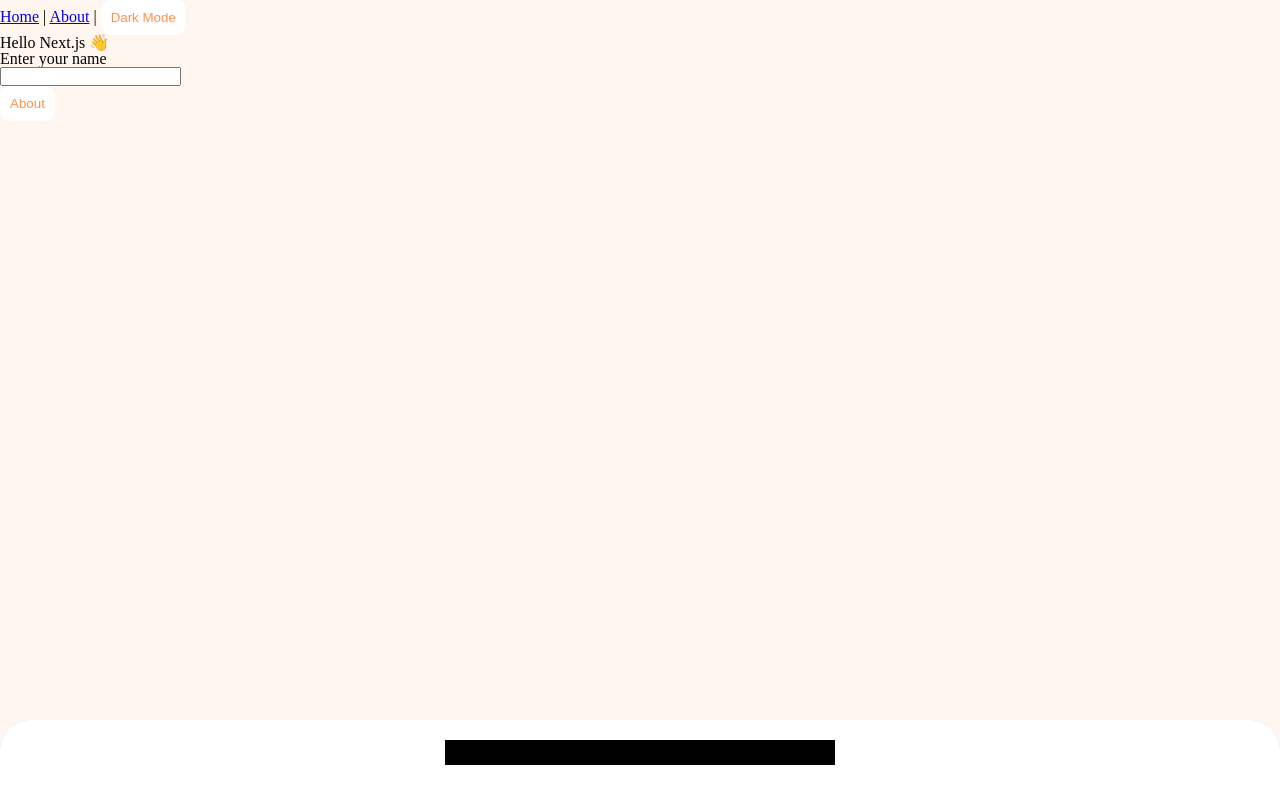
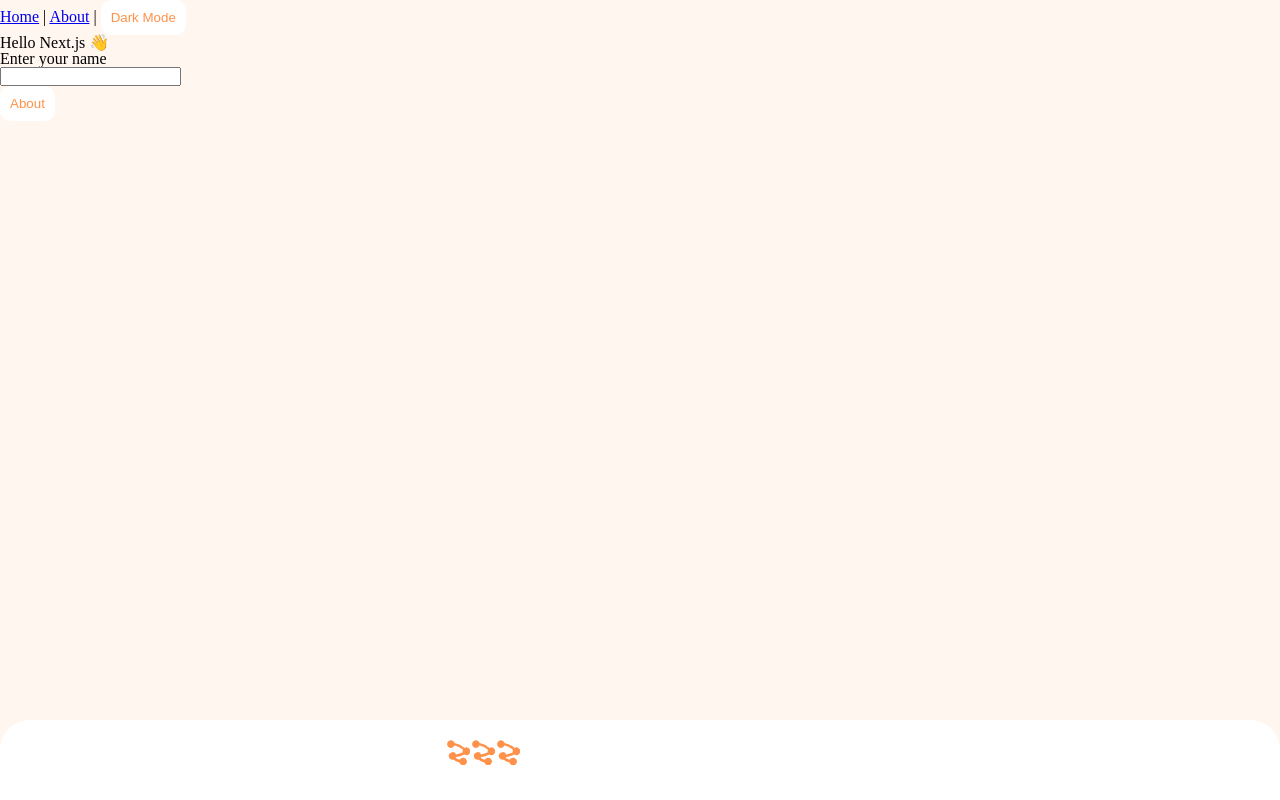
Before and after one commit to algo2000/Component, a Next.js app in the folder dark-mode-app/: page / in a window 1280 px wide. Built offline with nearby package versions, Linux system fonts and the light colour scheme.

Commit message:
update warring event

```diff
--- a/dark-mode-app/components/ButtonCustom.tsx
+++ b/dark-mode-app/components/ButtonCustom.tsx
@@ -1,3 +1,4 @@
+import { ReactNode } from "react";
 import styled from "styled-components";
 
 const ButtonStyle = styled.button`
@@ -16,7 +17,9 @@ const ButtonCustom = ({text, onClick}:ButtonType) => {
 
   return (
     <>
-      <ButtonStyle onClick={onClick}>{text}</ButtonStyle>
+      <ButtonStyle onClick={onClick}>
+        {text}
+      </ButtonStyle>
     </>
   )
 }
--- a/dark-mode-app/components/Layout.tsx
+++ b/dark-mode-app/components/Layout.tsx
@@ -4,7 +4,7 @@ import Head from 'next/head'
 import { useRecoilState } from 'recoil'
 import themeState from './themeState'
 import ButtonCustom from './ButtonCustom'
-import NavigationBar from './NavigationBar'
+import NavigationBar from './NavigationBar/NavigationBar'
 
 type Props = {
   children?: ReactNode
@@ -27,11 +27,11 @@ const Layout = ({ children, title = 'This is the default title' }: Props) => {
       </Head>
       <header>
         <nav>
-          <Link href="/">
+          <Link href="/" passHref>
             <a>Home</a>
           </Link>{' '}
         |{' '}
-          <Link href="/about">
+          <Link href="/about" passHref>
             <a>About</a>
           </Link>{' '}
         |{' '}
--- a/dark-mode-app/components/NavigationBar.tsx
+++ /dev/null
@@ -1,41 +0,0 @@
-import React from "react"
-import styled from "styled-components"
-import Course from "../icon/Course"
-import SVGView from "./SVGView"
-
-const NavigationBarStyle = styled.div`
-  background-color: ${({ theme }: { theme: any }) => theme.navigationBar.backgroundColor};
-  border-radius: 30px 30px 0px 0px;
-  box-shadow: 0px 0px 1px rgba(0, 0, 0, 0.15);
-  height: 80px;
-  position: fixed;
-  bottom: 0;
-  width: 100%;
-`
-
-const NavigationBarDockItemStyle = styled.div`
-  margin: 20px auto 35px auto ;
-  max-width: 390px;
-  height: 25px;
-  background-color:black;
-  overflow:hidden;
-`
-
-const SVGViewStyle = styled(SVGView)`
-  fill: ${({ theme }: { theme: any }) => theme.navigationBar.icon.focusFill};
-`
-
-const NavigationBar = () => {
-  return(
-    <NavigationBarStyle>
-      <NavigationBarDockItemStyle>
-        <SVGViewStyle
-          icon={Course}
-          width={20}
-          height={20}/>
-      </NavigationBarDockItemStyle>
-    </NavigationBarStyle>
-  )
-}
-
-export default NavigationBar
--- /dev/null
+++ b/dark-mode-app/components/NavigationBar/NavigationBar.tsx
@@ -0,0 +1,56 @@
+import React from "react"
+import styled from "styled-components"
+import Course from "../../icon/Course"
+import SVGView from "../SVGView"
+
+const NavigationBarStyle = styled.div`
+  background-color: ${({ theme }: { theme: any }) => theme.navigationBar.backgroundColor};
+  border-radius: 30px 30px 0px 0px;
+  box-shadow: ${({ theme }: { theme: any }) => theme.boxShadow};
+  height: 80px;
+  position: fixed;
+  bottom: 0;
+  width: 100%;
+`
+
+const NavigationBarDockItemStyle = styled.div`
+  margin: 20px auto 35px auto ;
+  max-width: 390px;
+  height: 25px;
+  /* background-color:black; */
+  overflow:hidden;
+`
+
+const SVGViewStyle = styled.svg<{ focus: boolean }>`
+  cursor: pointer;
+  fill : ${(props) =>
+    (!props.focus ?
+      ({ theme }: { theme: any }) => theme.navigationBar.icon.focusFill :
+      ({ theme }: { theme: any }) => theme.navigationBar.icon.blurFill)};
+`
+
+const NavigationBar = () => {
+  return (
+    <NavigationBarStyle>
+      <NavigationBarDockItemStyle>
+        <SVGView
+          icon={Course}
+          width={25}
+          height={25}
+          style={SVGViewStyle} />
+        <SVGView
+          icon={Course}
+          width={25}
+          height={25}
+          style={SVGViewStyle} />
+        <SVGView
+          icon={Course}
+          width={25}
+          height={25}
+          style={SVGViewStyle} />
+      </NavigationBarDockItemStyle>
+    </NavigationBarStyle>
+  )
+}
+
+export default NavigationBar
--- a/dark-mode-app/components/SVGView.tsx
+++ b/dark-mode-app/components/SVGView.tsx
@@ -1,10 +1,11 @@
+import styled, { StyledComponent } from "styled-components";
 import ISVGIcon from "../interfaces/ISVGIcon";
 
 type SVGType = {
   icon: ISVGIcon,
   width?: number,
   height?: number,
-  fill? : string,
+  style : StyledComponent<"svg", any, {}, never>
 }
 
 const SVGView = ({
@@ -12,22 +13,21 @@ const SVGView = ({
   ...props
 }: SVGType) => {
 
+  const SVGStyle = props.style;
+
   return (
-    <>
-      <svg viewBox={icon.viewBox} width={props.width} height={props.height}>
-        <path
-          fill={props.fill}
-          d={icon.d}
-        />
-      </svg>
-    </>
+    <SVGStyle viewBox={icon.viewBox} width={props.width} height={props.height}>
+      <path
+        d={icon.d}
+      />
+    </SVGStyle>
   )
 }
 
 SVGView.defaultProps = {
   width: 27,
   height: 27,
-  fill: "#000000",
+  style: styled.svg``,
 }
 
 export default SVGView
--- a/dark-mode-app/components/Theme.tsx
+++ b/dark-mode-app/components/Theme.tsx
@@ -17,7 +17,6 @@ const Theme = ({children}:props) => {
   return(
     <>
       <ThemeProvider theme={theme === 'light' ? lightTheme : darkTheme}>
-      {/* <ThemeProvider theme={lightTheme}> */}
         <GlobalStyle/>
         {children}
       </ThemeProvider>
--- a/dark-mode-app/pages/_app.tsx
+++ b/dark-mode-app/pages/_app.tsx
@@ -1,7 +1,7 @@
 import React from "react";
 import { AppProps } from "next/app";
 import { RecoilRoot } from "recoil";
-import Theme from "../components/theme";
+import Theme from "../components/Theme";
 const MyApp = ({ Component, pageProps }: AppProps) => {
 
   return (
--- a/dark-mode-app/pages/index.tsx
+++ b/dark-mode-app/pages/index.tsx
@@ -3,17 +3,14 @@ import React from 'react'
 import ButtonCustom from '../components/ButtonCustom'
 import Input from '../components/Input'
 import Layout from '../components/Layout'
-import NavigationBar from '../components/NavigationBar'
 
 const IndexPage = () => (
   <Layout title="Home | Next.js + TypeScript Example">
     <h1>Hello Next.js 👋</h1>
     <Input/>
-    <p>
-      <Link href="/about">
-        <ButtonCustom text="About"></ButtonCustom>
-      </Link>
-    </p>
+    <Link href="/about" >
+      <p><ButtonCustom text="About"/></p>
+    </Link>
   </Layout>
 )
 
--- a/dark-mode-app/theme/darkTheme.ts
+++ b/dark-mode-app/theme/darkTheme.ts
@@ -17,6 +17,7 @@ const darkTheme = {
       backgroundColor: '#1D1D1D',
   },
   navigationBar,
+  // boxShadow: '0px 0px 1px rgba(0, 0, 0, 0.15)',
 }
 
 export default darkTheme
```
Also changed, not shown: dark-mode-app/pages/about.tsx (+5 -5 lines), dark-mode-app/theme/theme.ts (+20 -0 lines).
